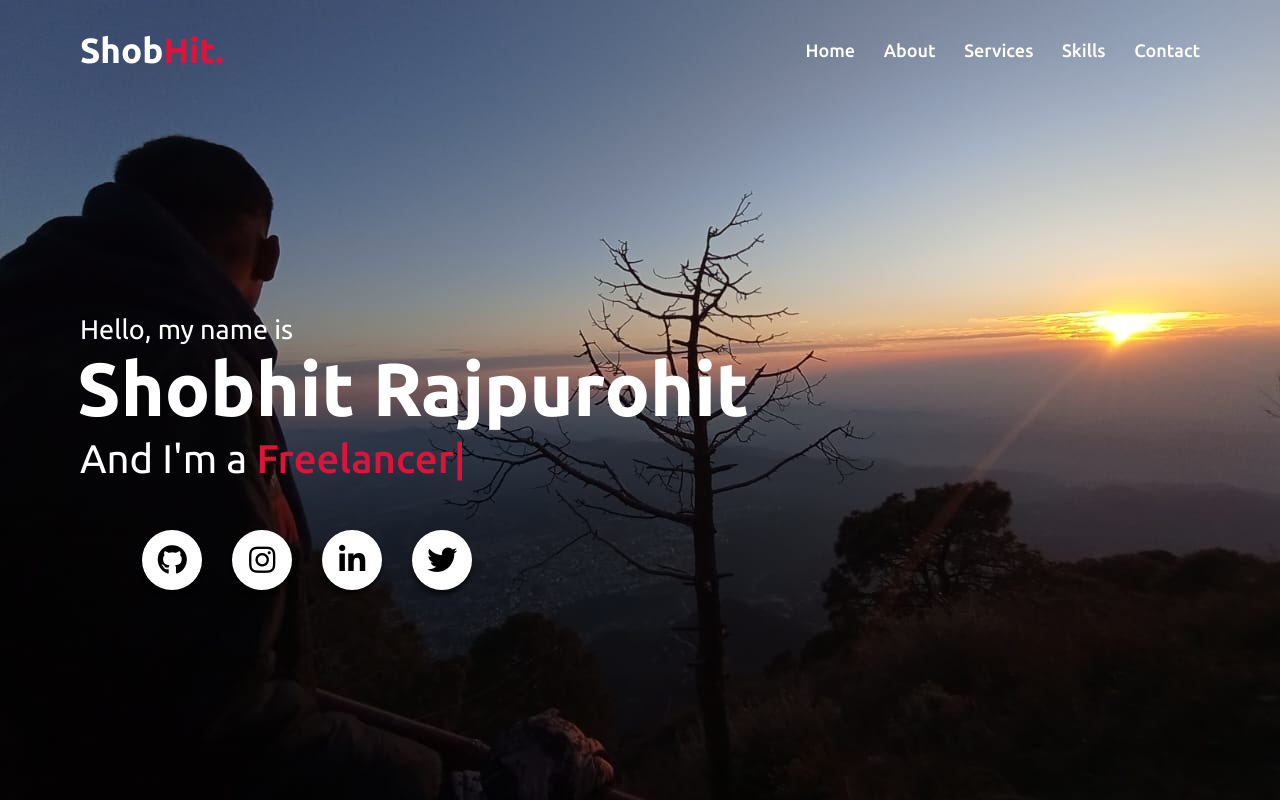
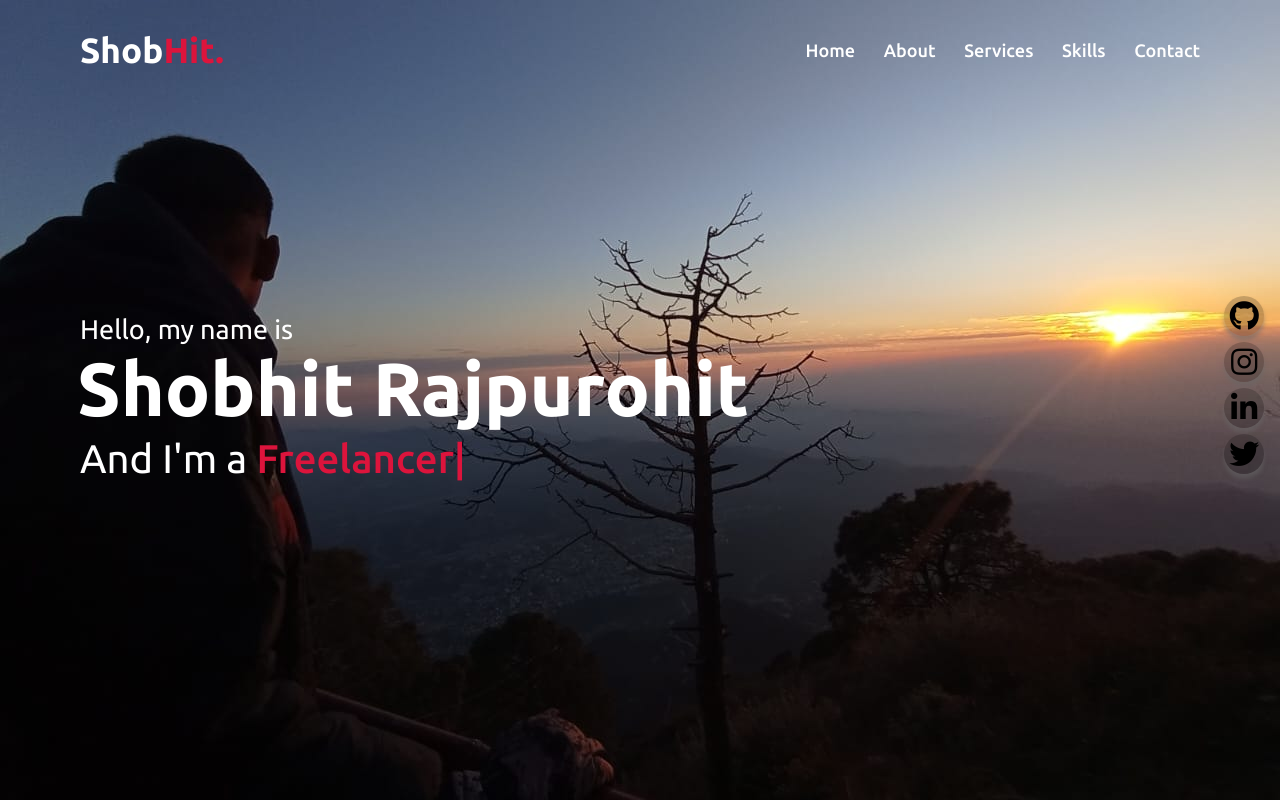
Before and after one commit to Shobhit13rajpurohit/portfolio, a plain HTML site: page index.html in a window 1280 px wide. Shown: the top 800 px of the page. Drawn offline with nearby package versions, Linux system fonts and the light colour scheme.

Commit message:
Update style.css

```diff
--- a/style.css
+++ b/style.css
@@ -212,24 +212,24 @@ section .title::after{
     color: crimson;
     background: none;
 }
-.social-menu ul{
-    position: absolute;
-    top: 70%;
-    left: 24%;
-    padding: 0;
-    margin: 0;
-    transform: translate(-50%, -50%);
+.social-menu {
     display: flex;
-}
+    flex-direction: column;
+    position: fixed;
+    right: 1%;
+    bottom: 40%;
+  }
 
-.social-menu ul li{
+
+
+ .social-menu ul li{
     list-style: none;
-    margin: 0 15px;
+    margin: 6px 3px;
 }
 
 .social-menu ul li .fab{
     font-size: 30px;
-    line-height: 60px;
+    line-height: 40px;
     transition: .3s;
     color: #000;
 }
@@ -241,13 +241,13 @@ section .title::after{
 .social-menu ul li a{
     position: relative;
     display: inline-block;
-    width: 60px;
-    height: 60px;
+    width: 40px;
+    height: 40px;
     border-radius: 50%;
-    background-color: #fff;
+    background-color: rgba(0, 0, 0, 0.2);
     text-align: center;
     transition: .6s;
-    box-shadow: 0 5px 4px rgba(0,0,0,.5);
+    box-shadow: 0 5px 4px rgba(104, 103, 103, 0.5);
 }
 
 .social-menu ul li a:hover{
@@ -258,7 +258,7 @@ section .title::after{
     background-color: rgba(0, 0, 0, 0.829);
 }
 .social-menu ul li:nth-child(2) a:hover{
-    background-color: #E4405F;
+    background-color: #ad192d;
 }
 .social-menu ul li:nth-child(3) a:hover{
     background-color: #012941;
```
